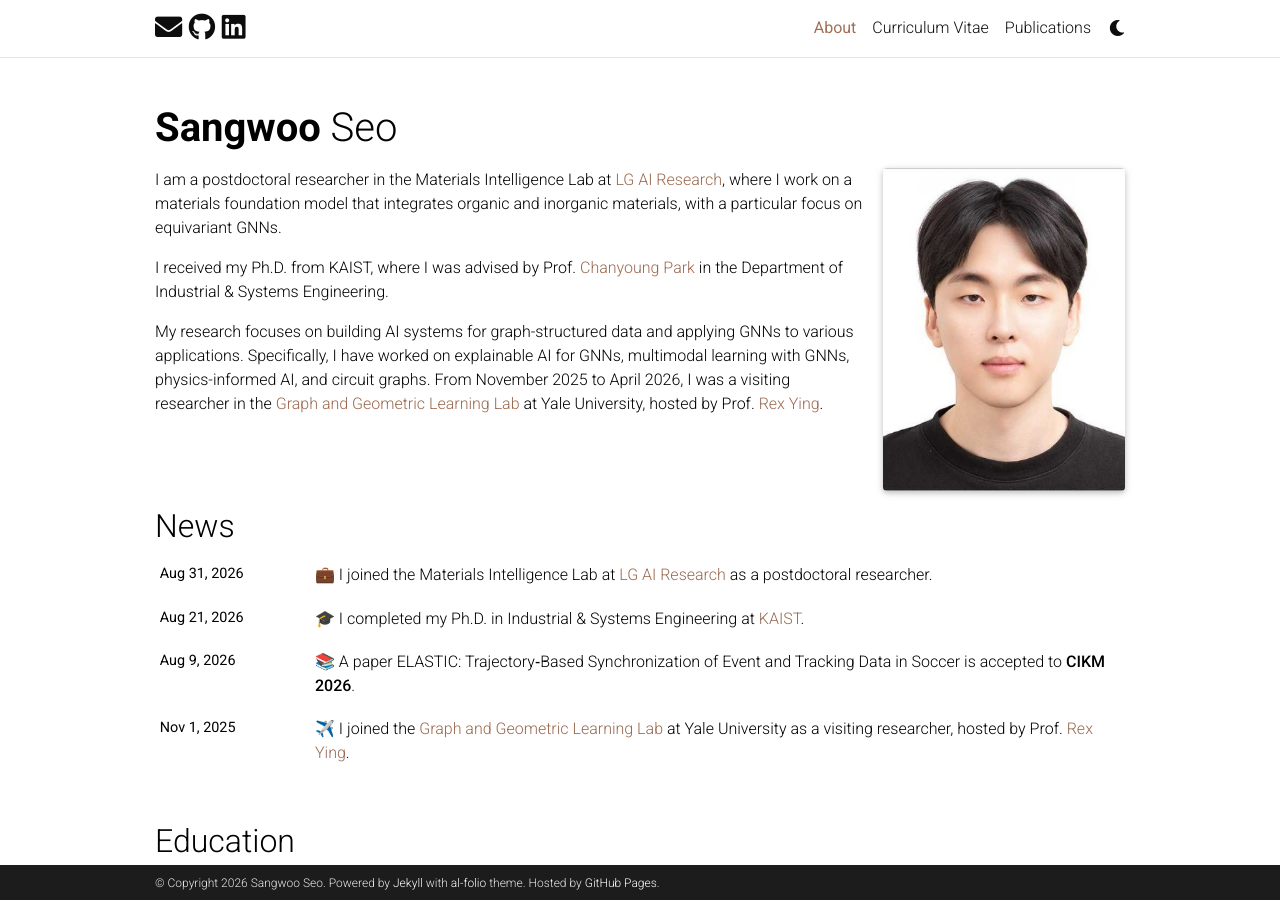
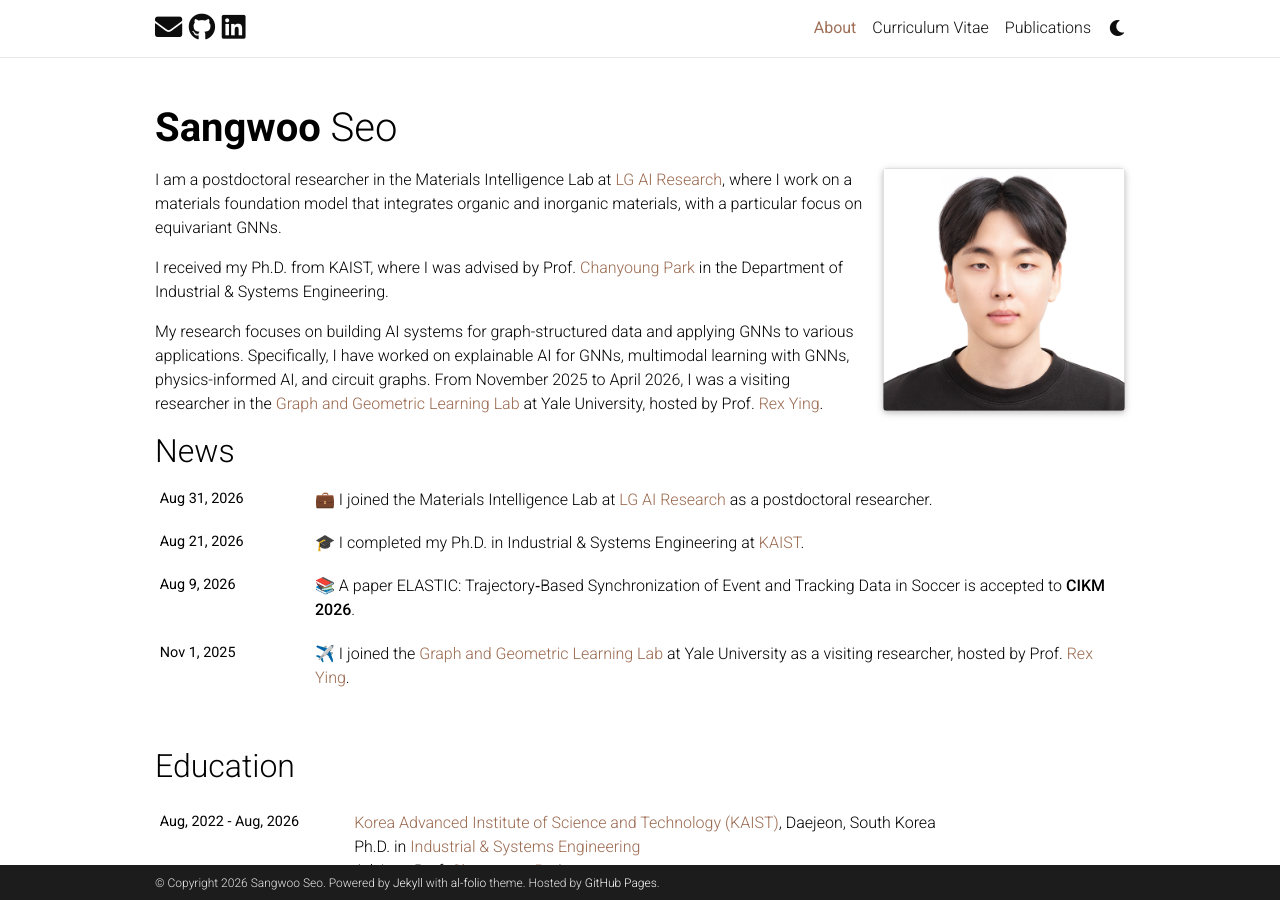
Before and after one commit to sang-woo-seo/sang-woo-seo.github.io, a Jekyll site: the page built from _pages/about.md, in a window 1280 px wide and 900 px high. Built offline with Jekyll 4.4.1, drawn with Linux system fonts in a browser that asks for light colours; comment, search, counter and statistics services are not loaded; a style sheet for code colours, icons or effects is not loaded.

Commit message:
photo update8

```diff
--- a/_pages/about.md
+++ b/_pages/about.md
@@ -6,7 +6,7 @@ subtitle:
 
 profile:
   align: right
-  image: photo_sangwoo.jpg
+  image: photo_sangwoo3.jpg
   image_cicular: false # crops the image to make it circular
 
 news: true  # includes a list of news items
```
Also changed, not shown: assets/img/photo_sangwoo3.jpg (added).
